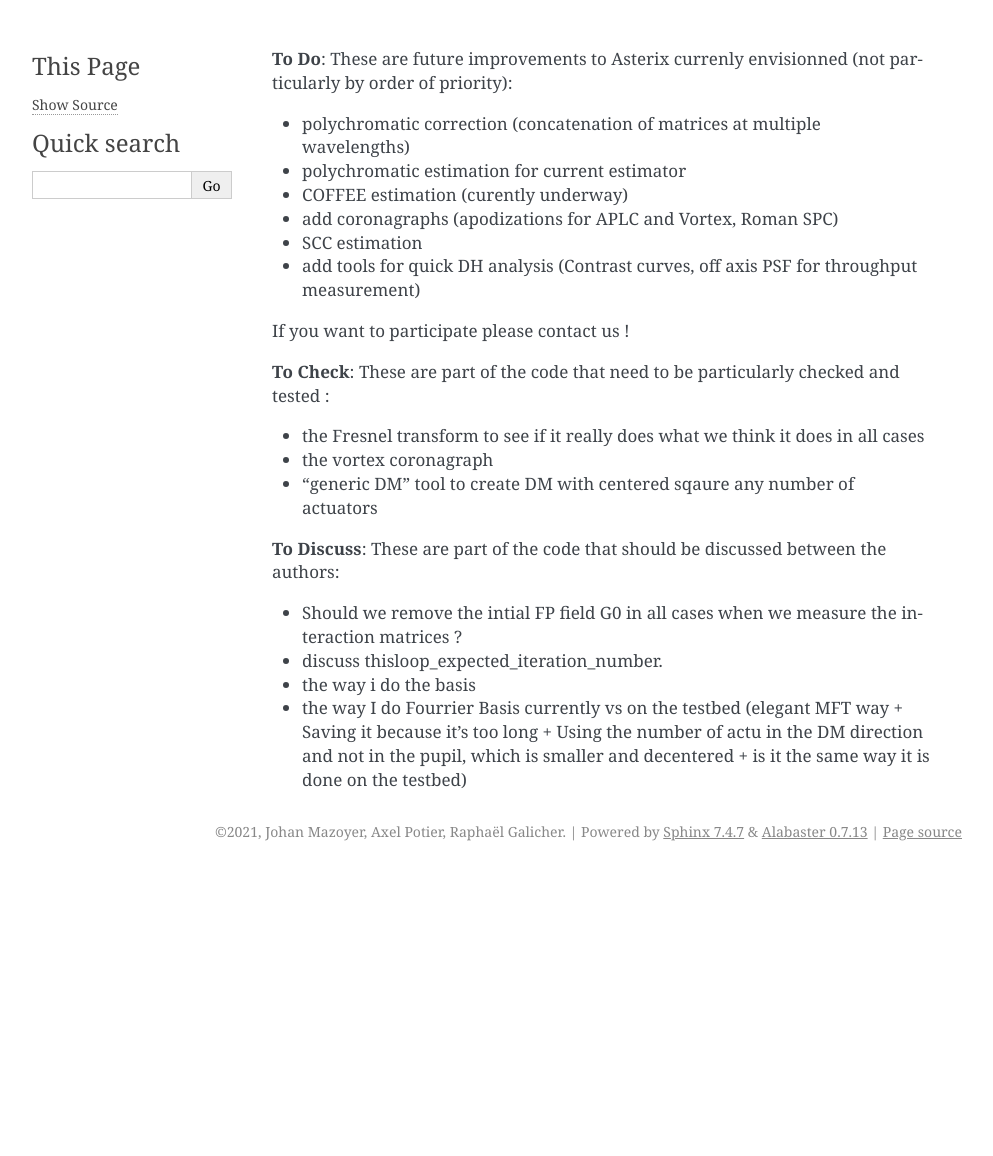
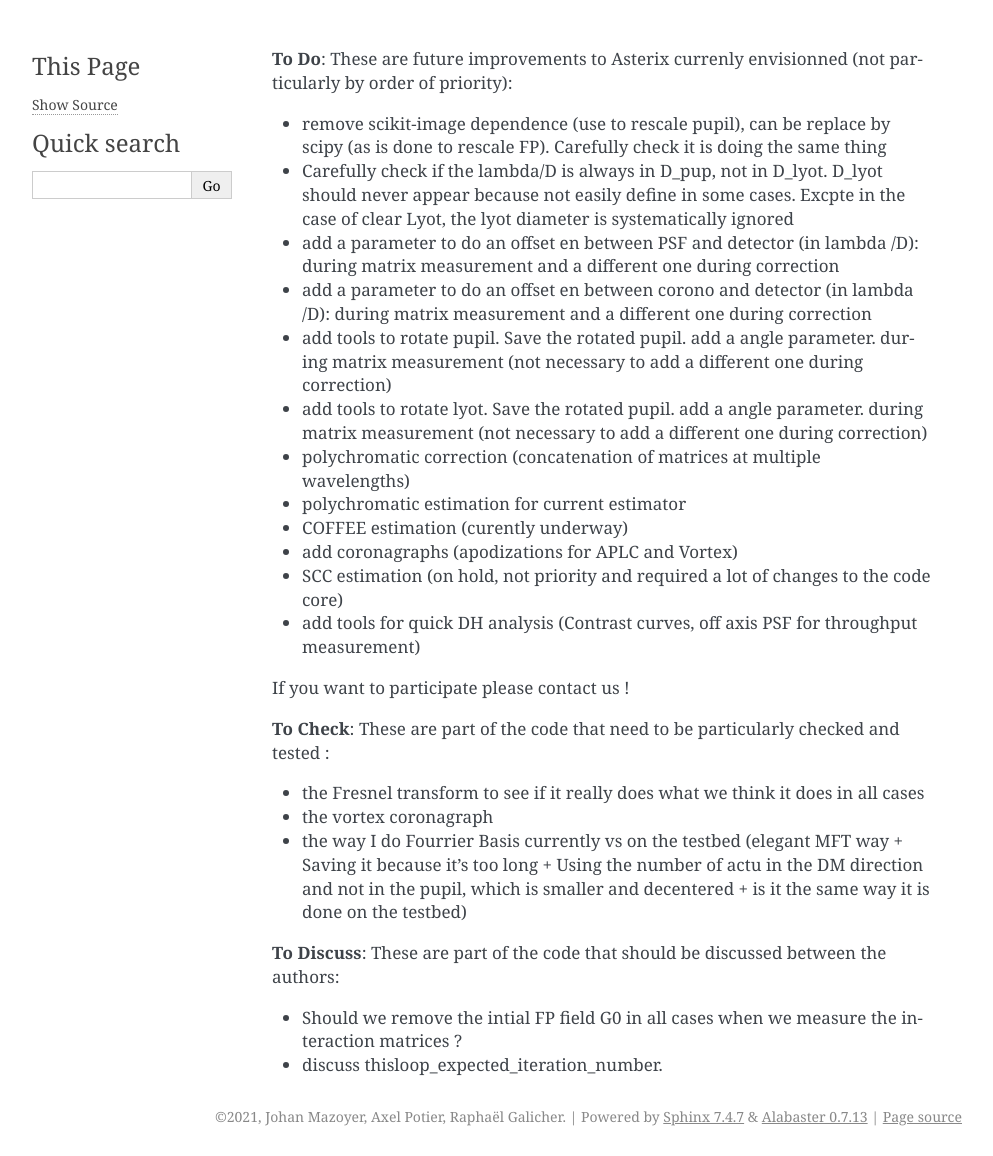
Before and after one commit to johanmazoyer/Asterix, a Sphinx documentation site: the page built from source/todo.rst, in a window 1280 px wide. Shown: the whole page, without its empty margins (148-1141 px from the left). Built offline with Sphinx 7.4.7, drawn with Linux system fonts in a browser that asks for light colours; before the commit the page ends 900 px from its top, so only the background shows below that.

Commit message:
update todo doc

```diff
--- a/source/install.rst
+++ b/source/install.rst
@@ -66,6 +66,7 @@
 
 * numpy
 * scipy
+* scikit-image
 * astropy
 * matplotlib
 * configobj
--- a/source/todo.rst
+++ b/source/todo.rst
@@ -2,11 +2,17 @@
 
 **To Do**: These are future improvements to Asterix currenly envisionned (not particularly by order of priority):
 
+- remove scikit-image dependence (use to rescale pupil), can be replace by scipy (as is done to rescale FP). Carefully check it is doing the same thing
+- Carefully check if the lambda/D is always in D_pup, not in D_lyot. D_lyot should never appear because not easily define in some cases. Excpte in the case of clear Lyot, the lyot diameter is systematically ignored
+- add a parameter to do an offset en between PSF and detector (in lambda /D): during matrix measurement and a different one during correction
+- add a parameter to do an offset en between corono and detector (in lambda /D): during matrix measurement and a different one during correction
+- add tools to rotate pupil. Save the rotated pupil. add a angle parameter. during matrix measurement (not necessary to add a different one during correction)
+- add tools to rotate lyot. Save the rotated pupil. add a angle parameter. during matrix measurement (not necessary to add a different one during correction)
 - polychromatic correction (concatenation of matrices at multiple wavelengths)
 - polychromatic estimation for current estimator
 - COFFEE estimation (curently underway)
-- add coronagraphs (apodizations for APLC and Vortex, Roman SPC)
-- SCC estimation
+- add coronagraphs (apodizations for APLC and Vortex)
+- SCC estimation (on hold, not priority and required a lot of changes to the code core)
 - add tools for quick DH analysis (Contrast curves, off axis PSF for throughput measurement)
 
 If you want to participate please contact us !
@@ -16,14 +22,10 @@
 
 - the Fresnel transform to see if it really does what we think it does in all cases
 - the vortex coronagraph
-- "generic DM" tool to create DM with centered sqaure any number of actuators
-
-
+- the way I do Fourrier Basis currently vs on the testbed (elegant MFT way + Saving it because it's too long + Using the number of actu in the DM direction and not in the pupil, which is smaller and decentered + is it the same way it is done on the testbed)
 
 
 **To Discuss**: These are part of the code that should be discussed between the authors:
 
 - Should we remove the intial FP field G0 in all cases when we measure the interaction matrices ?
 - discuss thisloop_expected_iteration_number.
-- the way i do the basis
-- the way I do Fourrier Basis currently vs on the testbed (elegant MFT way + Saving it because it's too long + Using the number of actu in the DM direction and not in the pupil, which is smaller and decentered + is it the same way it is done on the testbed)
```
